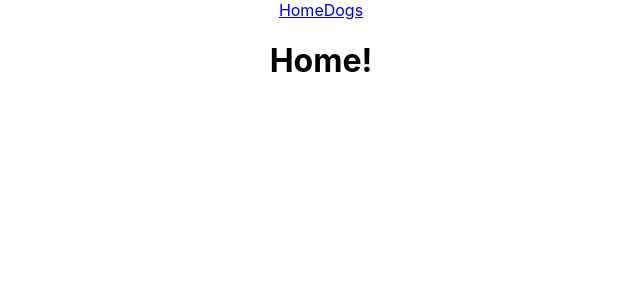
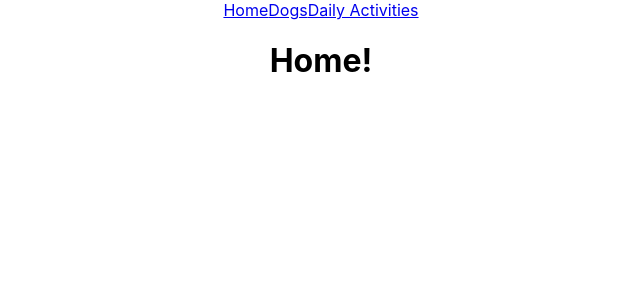
Before and after one commit to techtore/pet-frontend, a React (Create React App) app: page / in a window 1280 px wide. Shown: the top 300 px of the page, without its empty margins (319-959 px from the left). Built offline with nearby package versions, Linux system fonts and the light colour scheme.

Commit message:
add daily activities show route and page

```diff
--- a/src/App.js
+++ b/src/App.js
@@ -17,6 +17,7 @@ class App extends React.Component {
             <NavBar />
             <Route exact path="/" component={Home} />
             <Route exact path="/api/v1/dogs" component={Dogs}></Route>
+            <Route exact path="/daily_activities"></Route>
             </div>
           </Router>
       </div>
--- a/src/components/NavBar.js
+++ b/src/components/NavBar.js
@@ -4,8 +4,9 @@ import { NavLink } from 'react-router-dom';
 const NavBar = () => {
   return (
     <div className="navbar">
-     <NavLink to="/">Home</NavLink>
-     <NavLink to="/api/v1/dogs">Dogs</NavLink>
+      <NavLink to="/">Home</NavLink>
+      <NavLink to="/api/v1/dogs">Dogs</NavLink>
+      <NavLink to="/daily_activities">Daily Activities</NavLink>
      </div>
   );
 };
```
Also changed, not shown: src/components/DailyActivities/DailyActivitiesDropDown.js (added).
